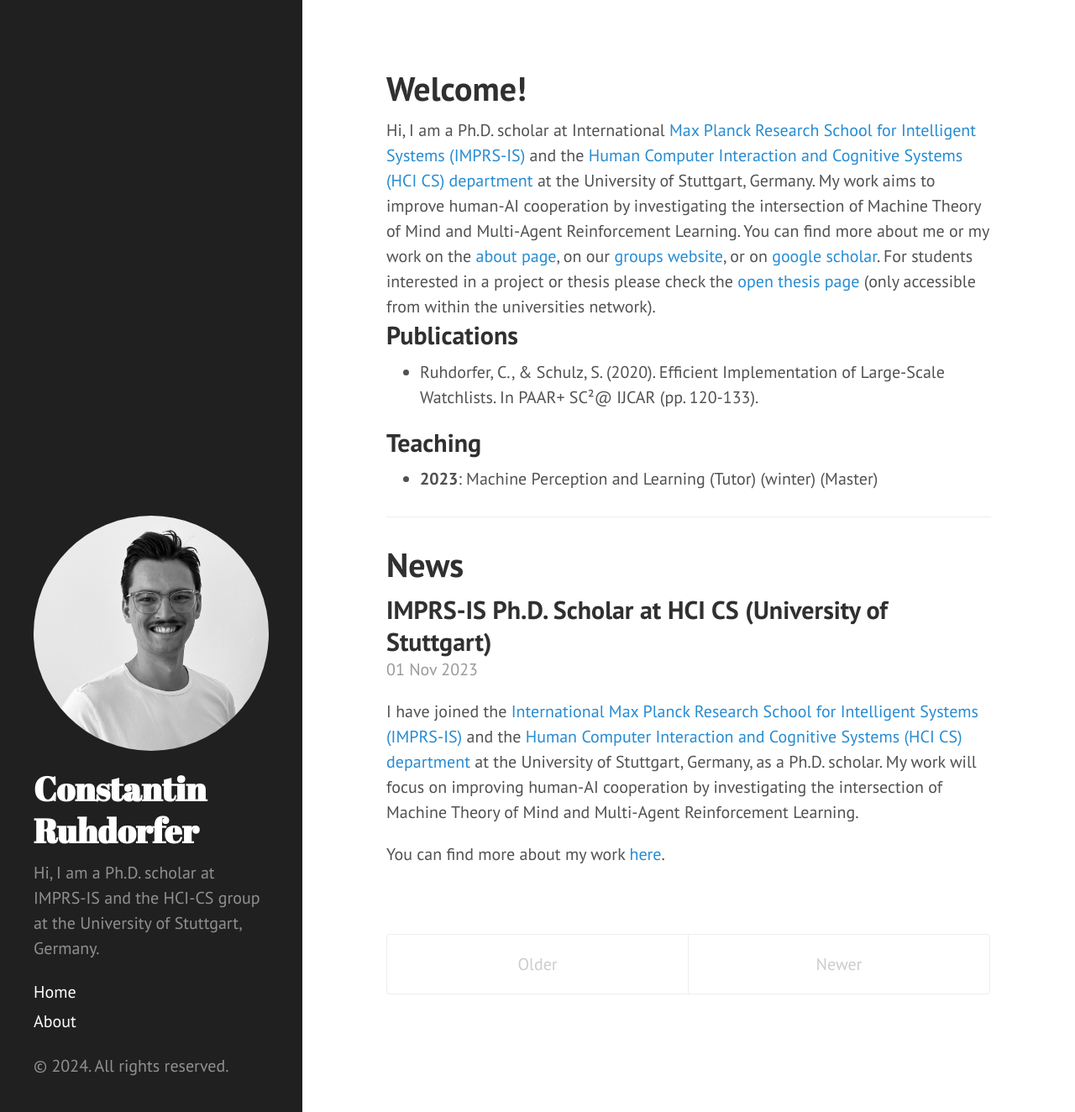
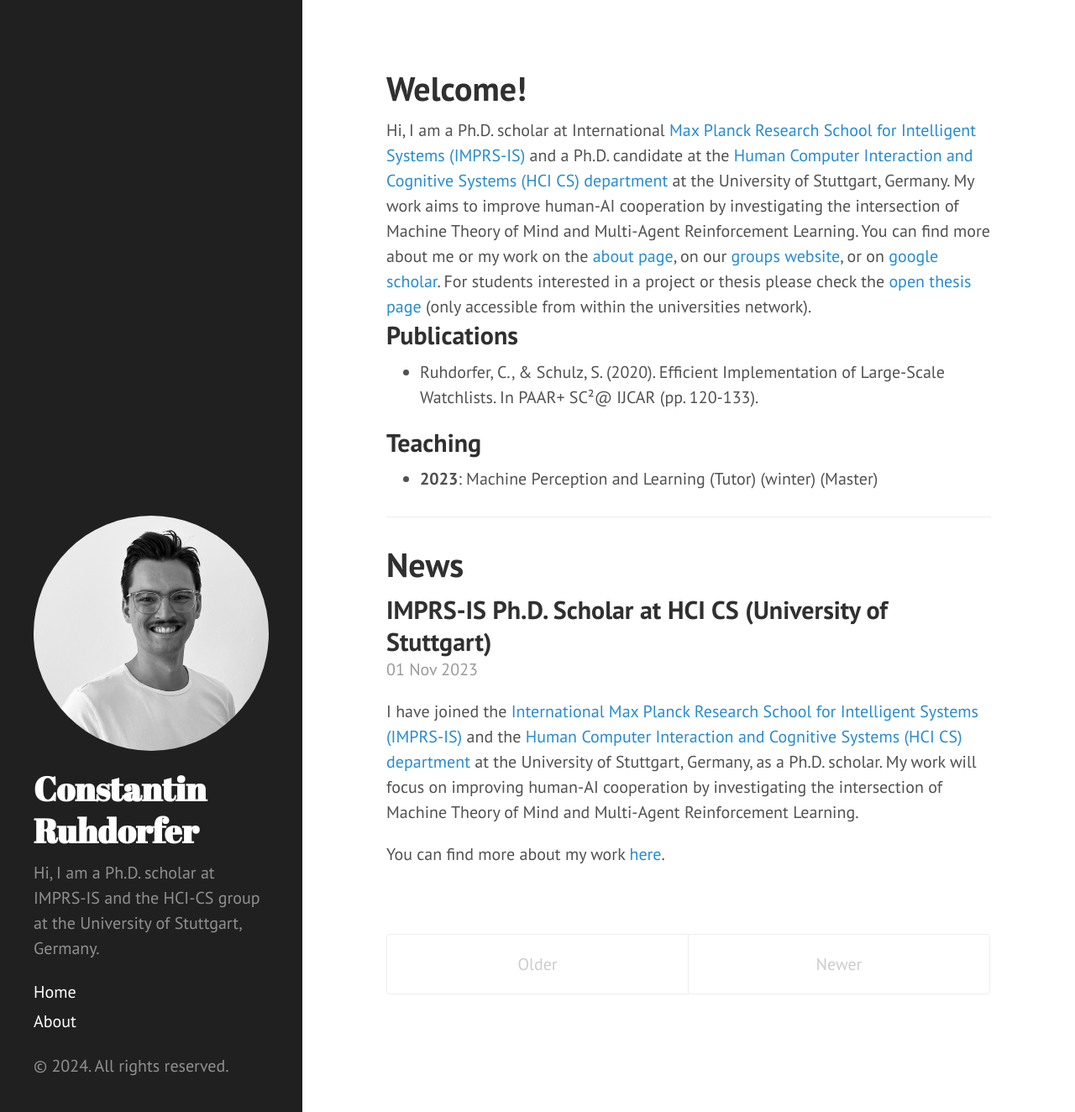
Before and after one commit to ConstantinRuhdorfer/constantinruhdorfer.github.io, a Jekyll site: the page built from index.html, in a window 1280 px wide and 1324 px high. Shown: the whole window at 84% size. Built offline with Jekyll 4.4.1, drawn with Linux system fonts in a browser that asks for light colours; the list of posts is cut into pages by our own code.

Commit message:
Update index.html

```diff
--- a/index.html
+++ b/index.html
@@ -5,7 +5,7 @@
 
 <h1 class="post-title">Welcome!</h1>
 
-Hi, I am a Ph.D. scholar at International <a href="https://imprs.is.mpg.de">Max Planck Research School for Intelligent Systems (IMPRS-IS)</a> and the <a href="https://www.perceptualui.org/">Human Computer Interaction and Cognitive Systems (HCI CS) department</a> at the University of Stuttgart, Germany.
+Hi, I am a Ph.D. scholar at International <a href="https://imprs.is.mpg.de">Max Planck Research School for Intelligent Systems (IMPRS-IS)</a> and a Ph.D. candidate at the <a href="https://www.perceptualui.org/">Human Computer Interaction and Cognitive Systems (HCI CS) department</a> at the University of Stuttgart, Germany.
 My work aims to improve human-AI cooperation by investigating the intersection of Machine Theory of Mind and Multi-Agent Reinforcement Learning.
 
 You can find more about me or my work on the <a href="{{ site.baseurl }}about">about page</a>, on our <a href="https://www.perceptualui.org/people/ruhdorfer/">groups website</a>, or on <a href="https://scholar.google.de/citations?user=Bb4aplwAAAAJ&hl=de">google scholar</a>.
```
